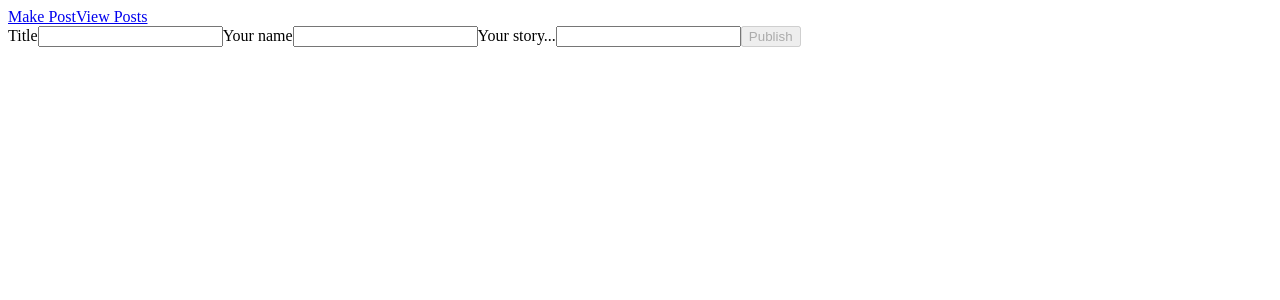
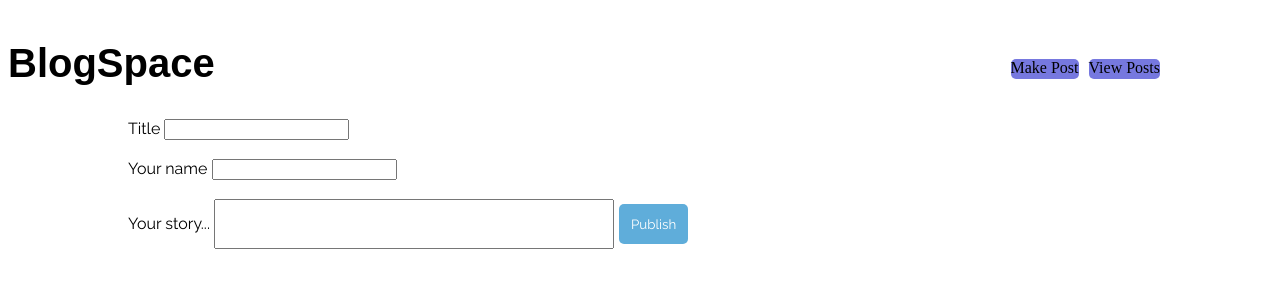
Before and after one commit to stephanie-ai/lap-3-coding-challenge-blog, a React app in the folder client/: page / in a window 1280 px wide. Shown: the top 300 px of the page. Built offline with nearby package versions, Linux system fonts and the light colour scheme; a web font is replaced by a local one.

Commit message:
link to stylesheet

```diff
--- a/client/src/components/NavBar/index.js
+++ b/client/src/components/NavBar/index.js
@@ -1,11 +1,15 @@
 import React from 'react';
 import { NavLink } from 'react-router-dom';
+import './style.css';
 
 const NavBar = () => {
     return (
         <nav className="navBar">
-             <NavLink  exact to="/" activeClassName="current"> Make Post</NavLink>
-             <NavLink to="/posts" activeClassName="current">View Posts</NavLink>
+            <h1 className="sitename">BlogSpace</h1>
+            <div className="navBtns">
+             <NavLink className="btns"  exact to="/" activeClassName="current"> Make Post</NavLink>
+             <NavLink className="btns" to="/posts" activeClassName="current">View Posts</NavLink>
+            </div>
         </nav>
     );
 }
--- a/client/src/components/NewForm/index.js
+++ b/client/src/components/NewForm/index.js
@@ -1,4 +1,5 @@
 import React, { Component } from 'react';
+import './style.css';
 
 class NewForm extends Component{
 
@@ -36,18 +37,26 @@ class NewForm extends Component{
 
     render() {
         return (
+            <div id="content">
              <form onSubmit={this.handleSubmit}>
-                <label for="title">Title</label>
-                <input type="text" name="title" value={this.state.title} onChange={this.handleChange} id="title" />
+                <div className="formInput">
+                    <label htmlFor="title">Title  </label>
+                    <input type="text" name="title"  value={this.state.title} onChange={this.handleChange} id="title" />
+                </div><br></br>
 
-                <label for="name">Your name</label>
-                <input type="text" name="name" id="name" value={this.state.name} onChange={this.handleChange} />
+                <div className="formInput">
+                    <label htmlFor="name">Your name  </label>
+                    <input type="text" name="name" id="name" className="formInput" value={this.state.name} onChange={this.handleChange} />
+                </div><br></br>
 
-                <label for="story">Your story...</label>
-                <input type="text" name="story" id="story" value={this.state.story} onChange={this.handleChange} />
+                <div className="formInput">
+                    <label htmlFor="story">Your story...  </label>
+                    <input type="text" name="story" id="story" className="formInput" value={this.state.story} onChange={this.handleChange} />
 
-                <input type="submit" disabled={this.checkFormInputs()} id="submit" value="Publish" />
+                    <input type="submit" disabled={this.checkFormInputs()} id="submit" value="Publish" />
+                </div>
              </form>
+            </div>
         );
     }
 }
```
Also changed, not shown: client/src/components/Posts/index.js (+0 -12 lines).
